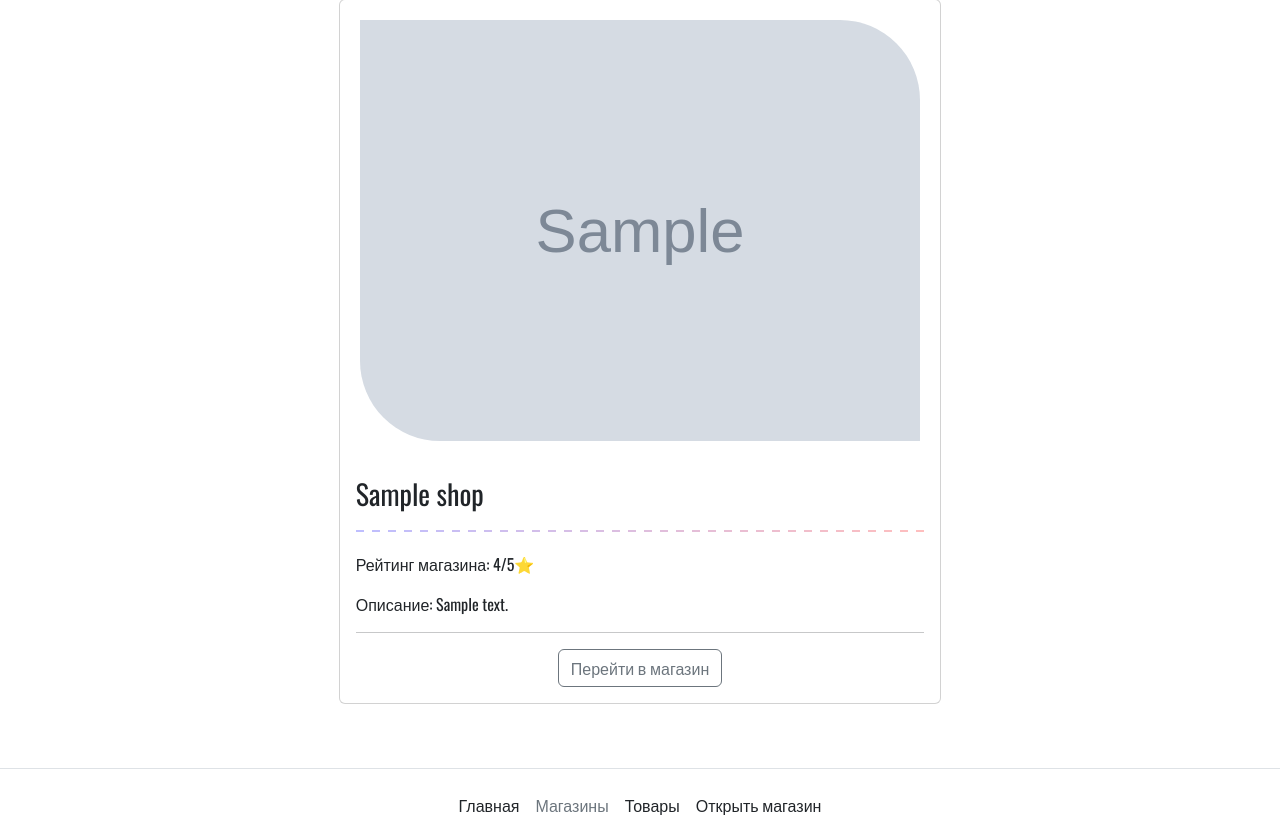
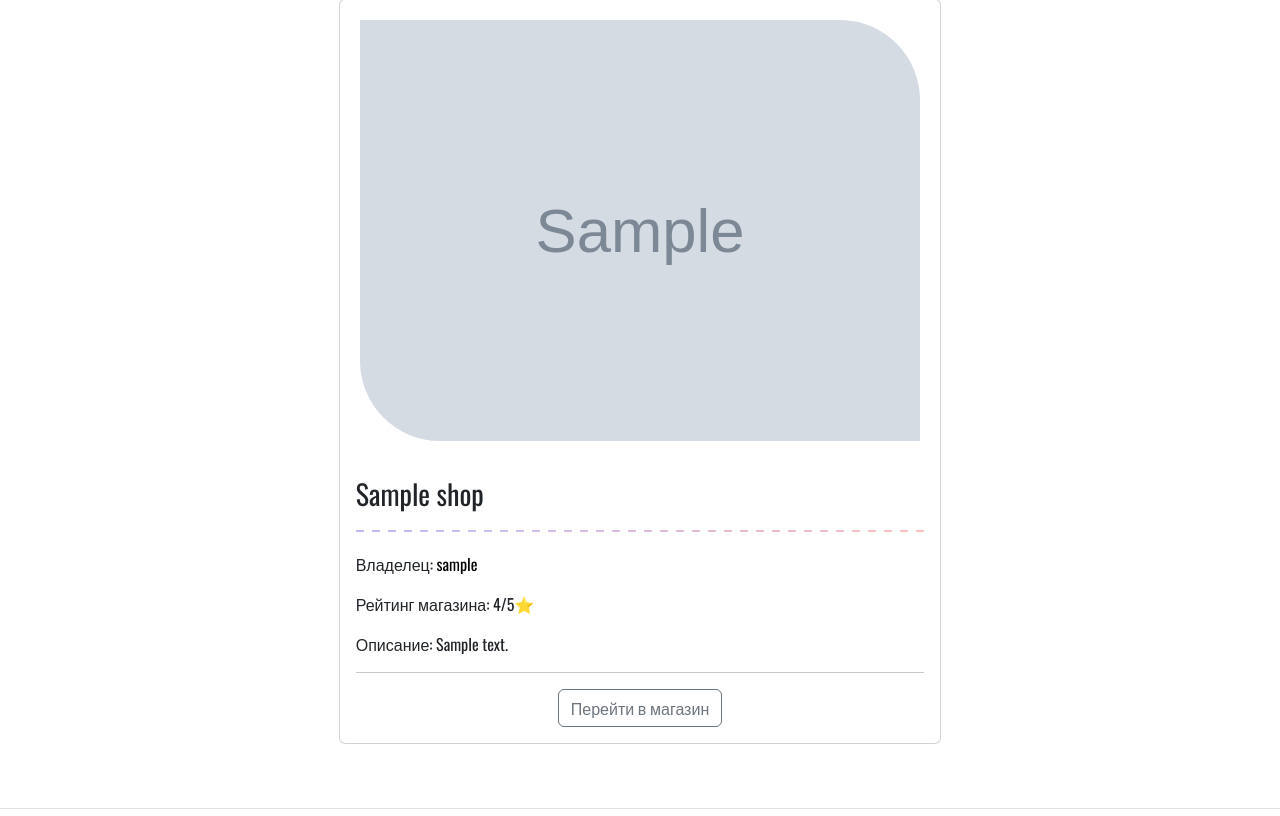
Before and after one commit to Timoha23/django_digital_store, a Django app: page /shops/ in a window 1280 px wide. Shown: the part 740-1556 px from the top of the page. Run offline with Django 4.2, Linux system fonts and the light colour scheme; tables that the repository leaves empty hold one stand-in row (values such as "Sample post"); grey boxes marked "Sample" are stand-in pictures; some libraries are stand-ins or nearby versions.

Commit message:
добавлена ссылка на профиль продавца

```diff
--- a/digital_store/templates/includes/shop_card.html
+++ b/digital_store/templates/includes/shop_card.html
@@ -11,6 +11,7 @@
   <div class="card-body">
     <h3 class="card-title">{{ shop.name }}</h3>
     <hr class="hr-dashed-gradient"></hr>
+    <p class="card-text">Владелец: <a href="{% url 'users:user_profile' shop.owner.username %}" class="custom-link">{{ shop.owner.username }}</a></p>
     {% if shop.avg_rating %}
       <p>Рейтинг магазина: {{ shop.avg_rating|floatformat:"0" }}/5⭐</p>
     {% else %}
```
